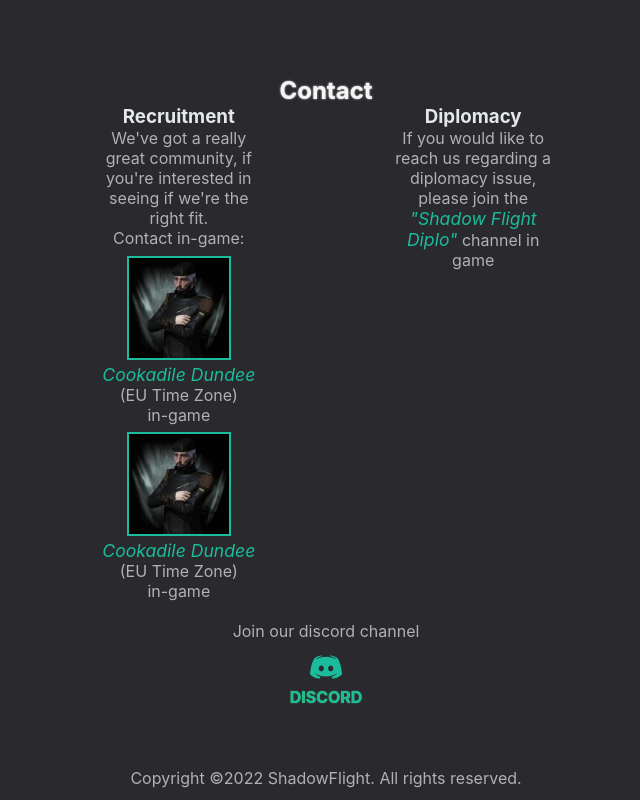
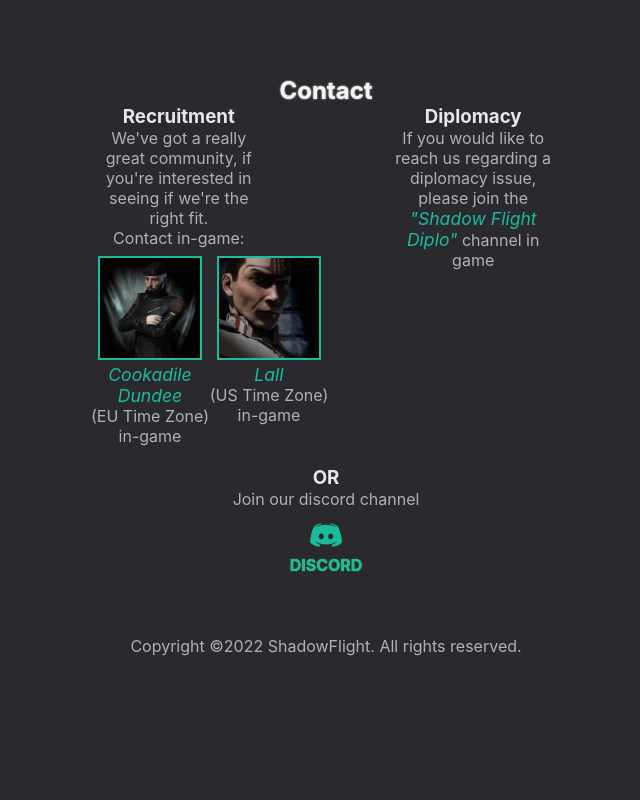
Before and after one commit to phellwege/shadowflight, a React (Create React App) app in the folder shadowflight/: page / in a window 1280 px wide. Shown: the part 705-1505 px from the top of the page, without its empty margins (314-954 px from the left). After the commit the page ends 1373 px from the top, so only its background shows below. Built offline with nearby package versions, Linux system fonts and the light colour scheme; a web font is replaced by a local one.

Commit message:
fixed lalls portrait

```diff
--- a/shadowflight/src/App.css
+++ b/shadowflight/src/App.css
@@ -43,6 +43,11 @@
   display: flex;
   justify-content: space-evenly;
   width: 60%;
+}
+#divSplitRecruit {
+  display: flex;
+  justify-content: space-evenly;
+  width:100%;
 }
 #container-div {
   display: flex;
--- a/shadowflight/src/components/Contact.js
+++ b/shadowflight/src/components/Contact.js
@@ -2,6 +2,8 @@ import React from 'react';
 import discordCustom from '../static/discordCustom.png'
 import discordBlue from '../static/discordBlue.png'
 import cookadile from '../static/cookadile.jpeg'
+import lall from '../static/lall.jpeg'
+
 export default () => {
     return (
         <>
@@ -17,7 +19,7 @@ export default () => {
                             <br/>
                             Contact in-game:
                         </p>
-                        <div>
+                        <div id='divSplitRecruit'>
                             <div>
                                 <img src={cookadile} id='portrait'/>
                                 <br/>
@@ -27,10 +29,10 @@ export default () => {
                                 in-game</p>
                             </div>
                             <div>
-                                <img src={cookadile} id='portrait'/>
+                                <img src={lall} id='portrait'/>
                                 <br/>
-                                <span id='in_game'>Cookadile Dundee</span>
-                                <p>(EU Time Zone)
+                                <span id='in_game'>Lall</span>
+                                <p>(US Time Zone)
                                 <br/>
                                 in-game</p>
                             </div>
@@ -42,6 +44,7 @@ export default () => {
                     </div>
                 </div>
                 <br/>
+                <h3>OR</h3>
                 <p>Join our discord channel</p>
                 <a href ='https://discord.gg/xUnv7yZV' id='discordLogoNight'><img src={discordCustom}/><br/>Discord</a>
                 <a href ='https://discord.gg/xUnv7yZV' id='discordLogoDay'><img src={discordBlue}/><br/><span id='royal_blue'>Discord</span></a>
```
Also changed, not shown: shadowflight/src/static/lall.jpeg (added).
